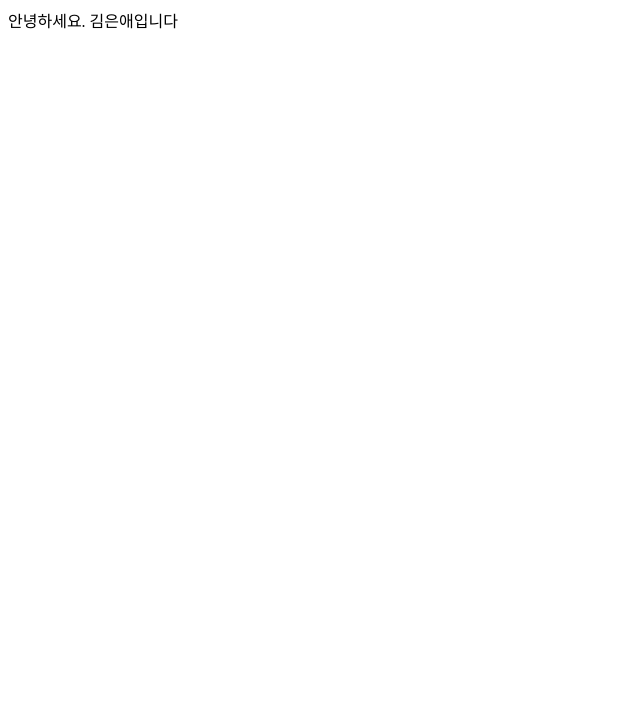
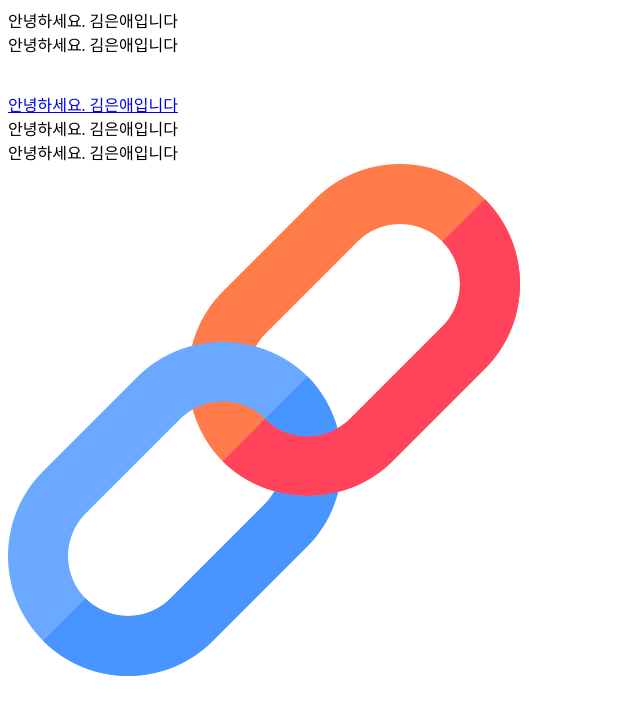
Before and after one commit to Eunae-Kim123/Week1, a plain HTML site: page index.html in a window 1280 px wide. Shown: the whole page, without its empty margins (0-640 px from the left). Drawn offline with Linux system fonts and the light colour scheme.

Commit message:
구조 설정

```diff
--- a/index.html
+++ b/index.html
@@ -1 +1,7 @@
-안녕하세요. 김은애입니다
+<div>안녕하세요. 김은애입니다 </div>
+<nav>안녕하세요. 김은애입니다 </nav>
+<br/><br/>
+<a href="https://www.naver.com">안녕하세요. 김은애입니다 </a>
+<div>안녕하세요. 김은애입니다 </div>
+<div>안녕하세요. 김은애입니다 </div>
+<img src="/img/KakaoTalk_20240707_163023435.png"/>
```
Also changed, not shown: img/KakaoTalk_20240707_163023435.png (added).
